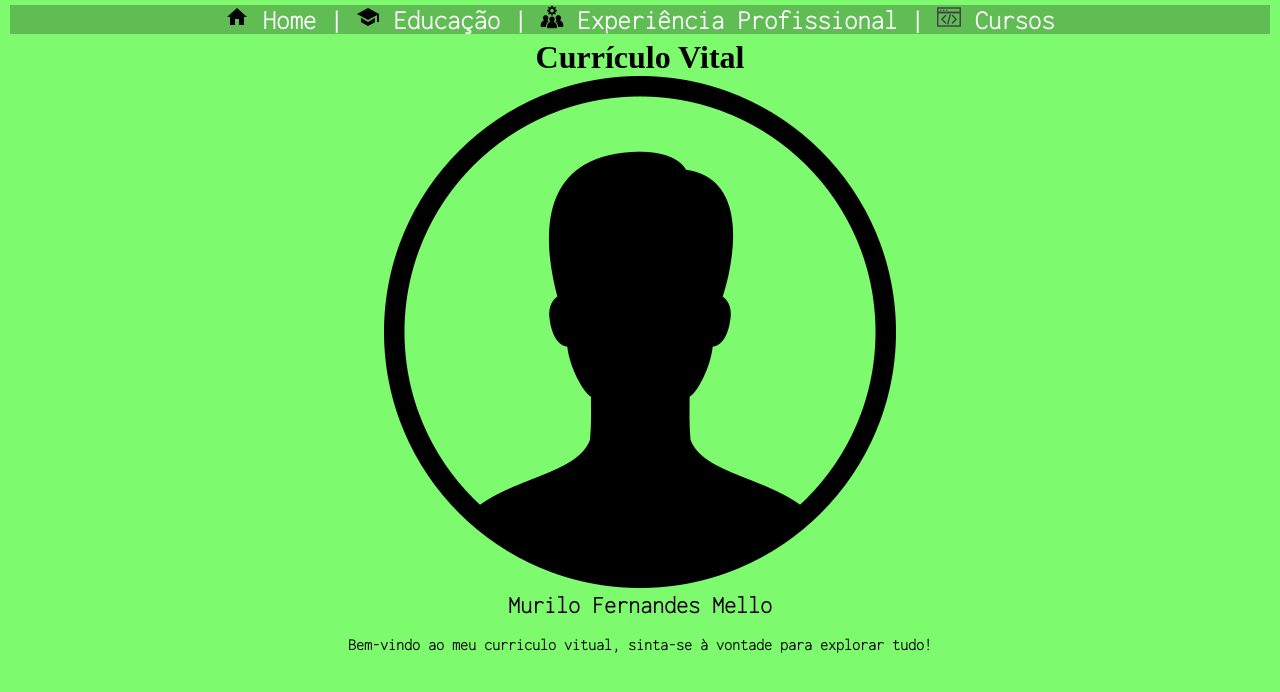
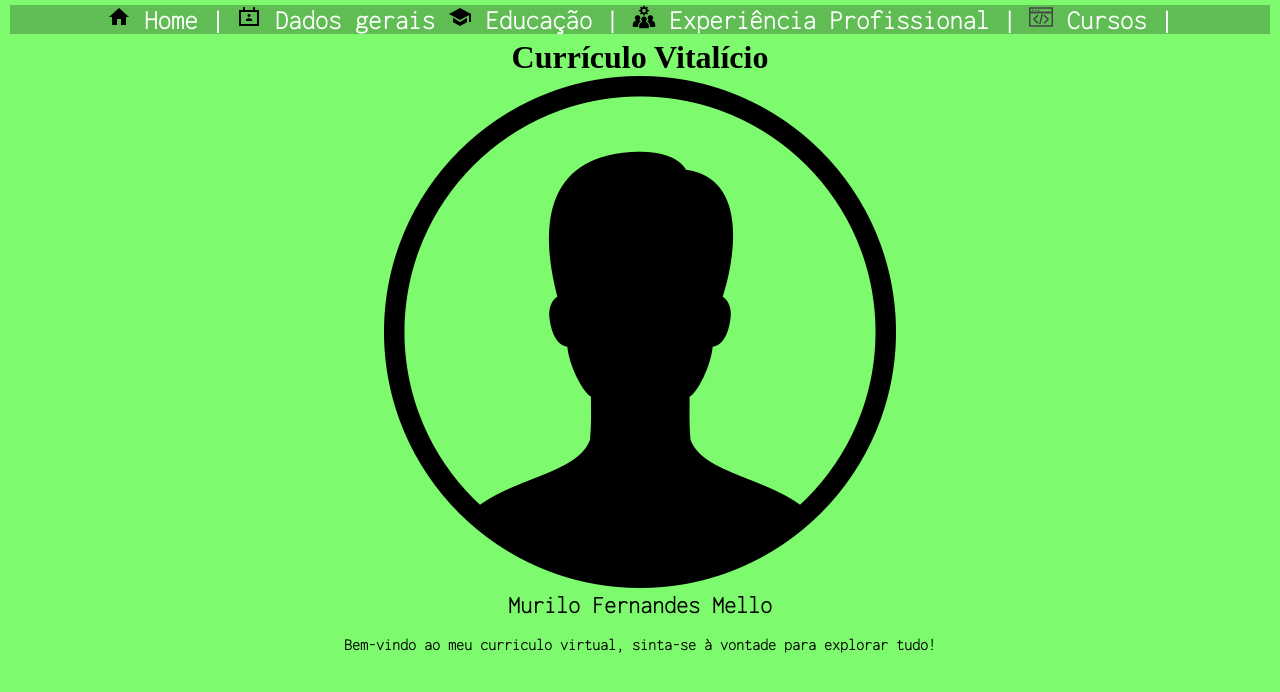
Before and after one commit to Murilo-FernandesMello/ExemploCurriculoWeb, a plain HTML site: page index.html in a window 1280 px wide. Drawn offline with Linux system fonts and the light colour scheme.

Commit message:
Adições gerais no código

```diff
--- a/css/style.css
+++ b/css/style.css
@@ -30,6 +30,7 @@ margin: 0px 50px;
 header h1{
     text-align: center;
 }
+
 main figure{
     text-align: center;
 }
--- a/index.html
+++ b/index.html
@@ -18,14 +18,16 @@
     <nav>
         <p>
             <img src="./img/home.png" alt=""> Home <span> | </span>
-            <img src="./img/education.png" alt=""> Educação <span> | </span>
-            <img src="./img/professional.png" alt=""> Experiência Profissional <span> | </span>
-            <img src="./img/course.png" alt=""> Cursos
+            <span>
+                <img src="./img/personal.png" alt=""> Dados gerais
+                <img src="./img/education.png" alt=""> Educação <span> | </span>
+                <img src="./img/professional.png" alt=""> Experiência Profissional <span> | </span>
+                <img src="./img/course.png" alt=""> Cursos |
         </p>
     </nav>
 
     <header>
-        <h1> Currículo Vital </h1>
+        <h1> Currículo Vitalício </h1>
     </header>
 
     <main>
@@ -42,7 +44,7 @@
         </h2>
         <br>
         <h4>
-            Bem-vindo ao meu curriculo vitual, sinta-se à vontade para explorar tudo!
+            Bem-vindo ao meu curriculo virtual, sinta-se à vontade para explorar tudo!
         </h4>
     </main>
 </body>
```
Also changed, not shown: img/personal.png (added).
